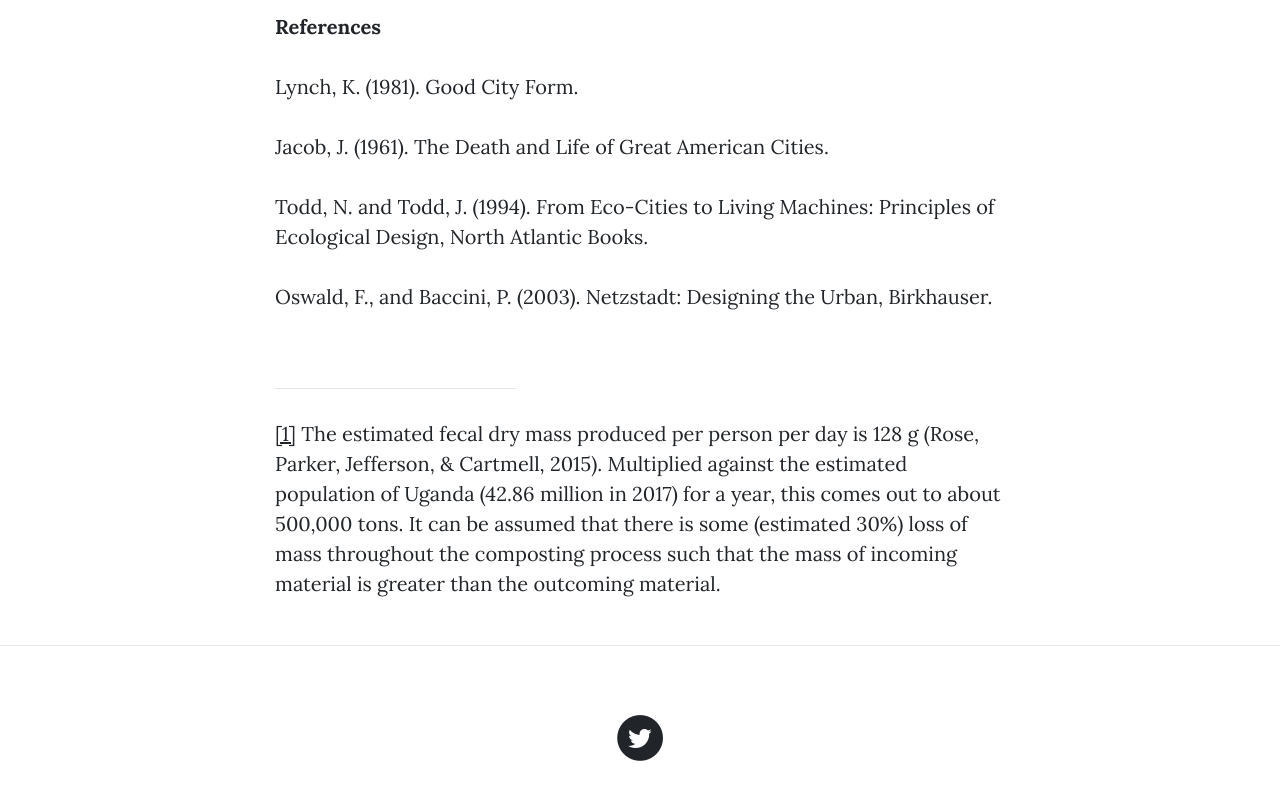
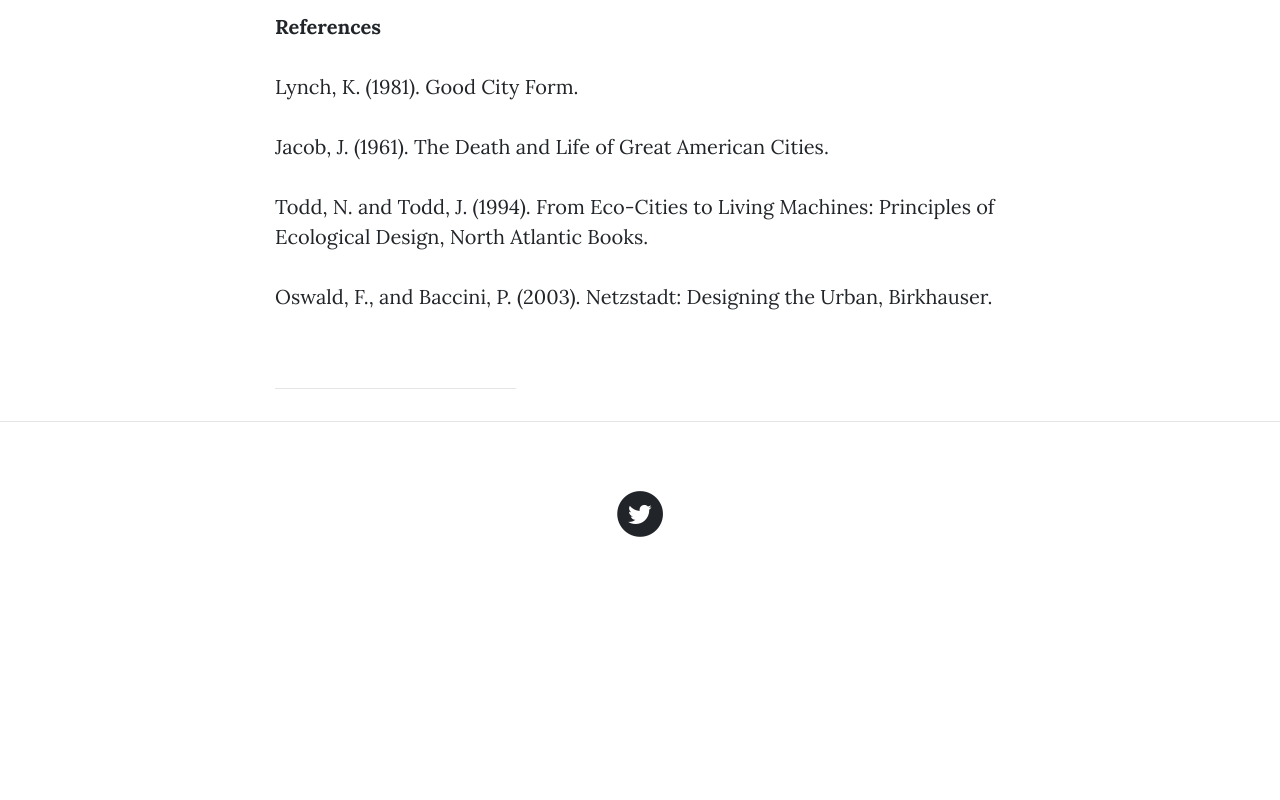
Before and after one commit to remy9/cmrems, a website: page post20.html in a window 1280 px wide. Shown: the part 2437-3237 px from the top of the page. After the commit the page ends 3043 px from the top, so only its background shows below. Drawn offline with nearby package versions, Linux system fonts and the light colour scheme.

Commit message:
got rid of footnotes?
also fixed image link

```diff
--- a/post20.html
+++ b/post20.html
@@ -79,10 +79,7 @@
           <div>
           	<br clear="all" />
           	<hr align="left" size="1" width="33%" />
-          	<div id="ftn1">
-          		<p><a href="https://www.html.am/html-editors/html-text-editor.cfm#_ftnref1" name="_ftn1" title="">[1]</a> The estimated fecal dry mass produced per person per day is 128 g (Rose, Parker, Jefferson, &amp; Cartmell, 2015). Multiplied against the estimated population of Uganda (42.86 million in 2017) for a year, this comes out to about 500,000 tons. It can be assumed that there is some (estimated 30%) loss of mass throughout the composting process such that the mass of incoming material is greater than the outcoming material.</p>
-          	</div>
-          </div>          </div>
+          </div>
         </div>
       </div>
     </article>
```
Also changed, not shown: post21.html (+2 -5 lines).
